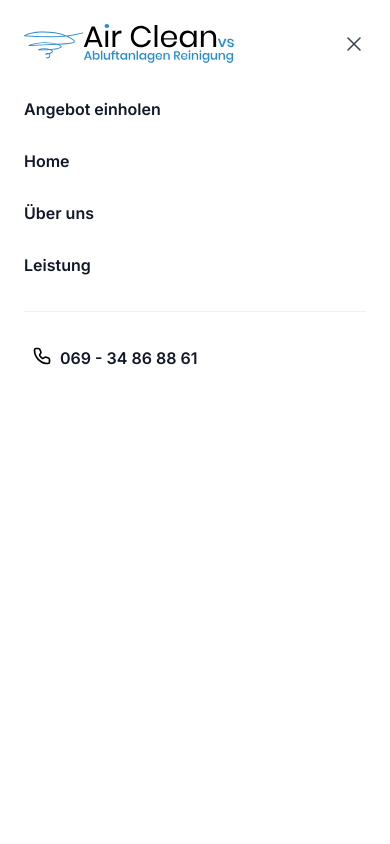
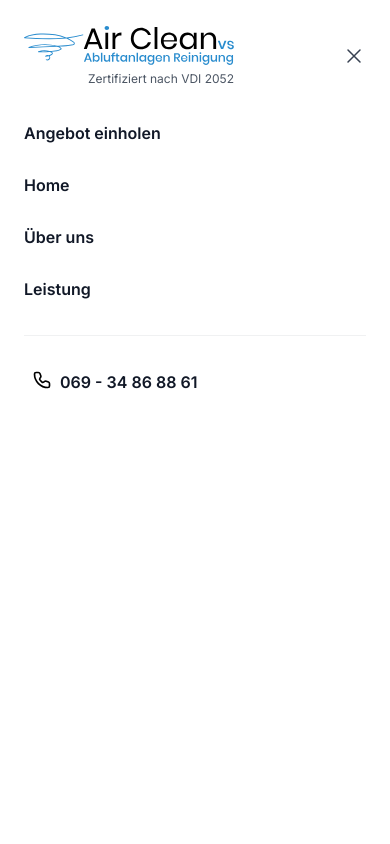
Before and after one commit to DevBerkcan/Air.Clean.Setec, a Next.js app: page / in a window 390 px wide. Both pictures are taken after a click on the button "Öffne Menü". Shown: the top 844 px of the page. Built offline with nearby package versions, Linux system fonts and the light colour scheme.

Commit message:
Fix header in mobile view

```diff
--- a/src/components/Header.tsx
+++ b/src/components/Header.tsx
@@ -62,8 +62,9 @@ const Header: any = ({ scrollEffect }: any) => {
       <Dialog as="div" open={mobileMenuOpen} onClose={setMobileMenuOpen}>
         <Dialog.Panel className={"fixed inset-0 z-30 overflow-y-auto bg-white px-6 py-6 lg:hidden " + (!scrollEffect || scroll > 40 ? 'py-4' : '')}>
           <div className="flex items-center justify-between">
-            <a href="#" className="-m-1.5 p-1.5">
+            <a href="#" className="-m-1.5 p-1.5 text-end top-0.5 relative">
               <Image src={logo} className="duration-100" alt="AirClean VS" />
+              <span className="text-xs text-gray-600">Zertifiziert nach VDI 2052</span>
             </a>
             <button
               type="button"
```
